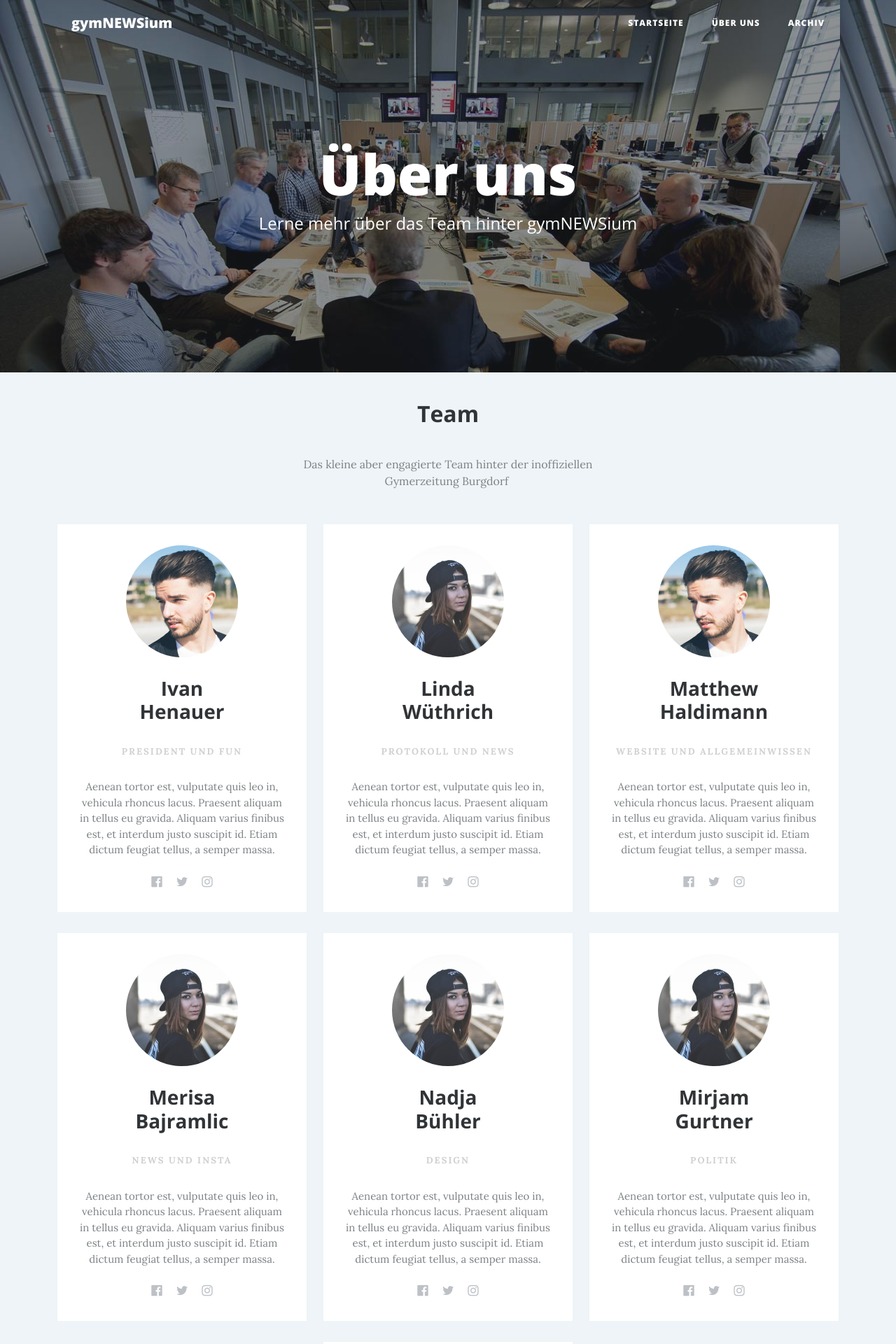
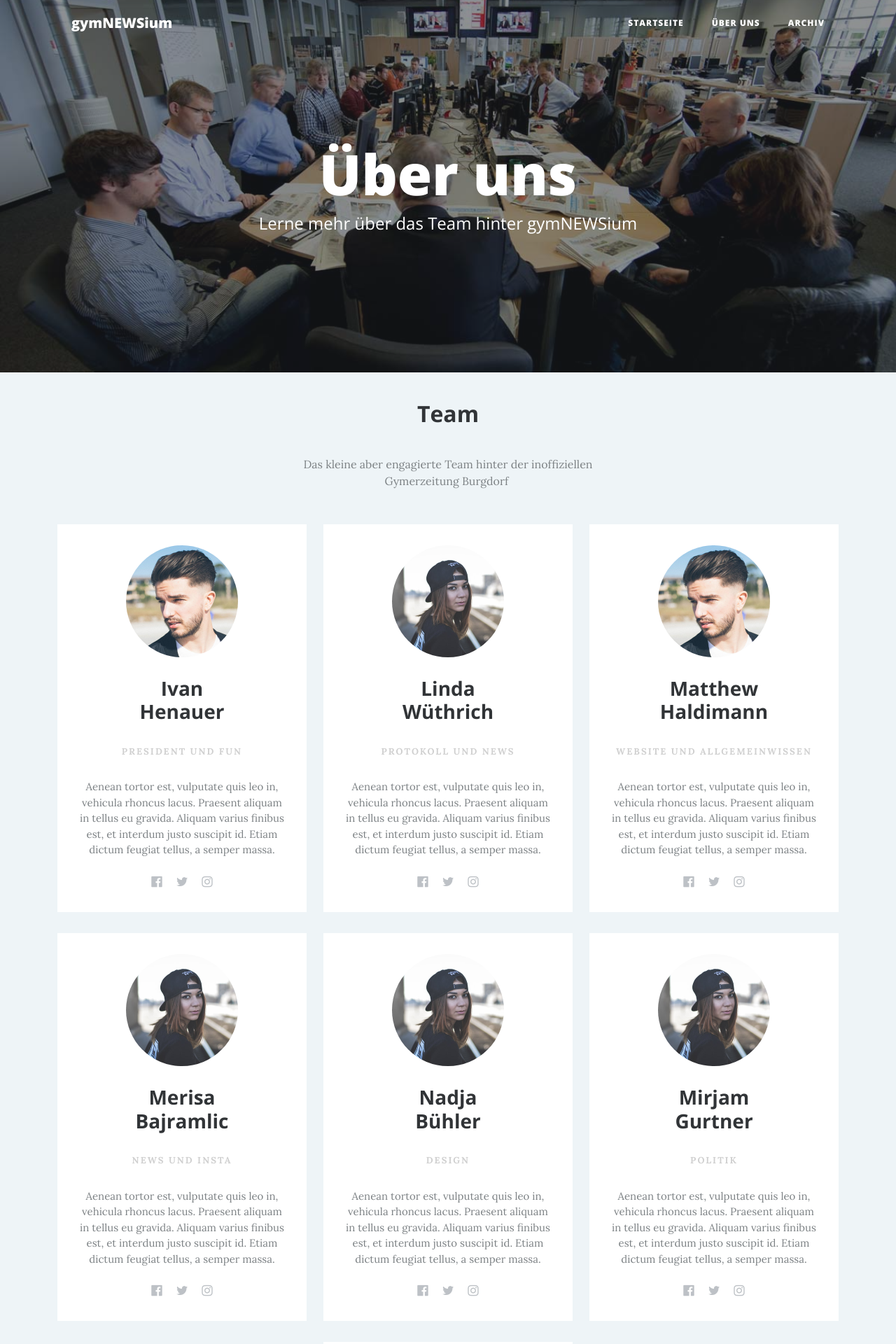
Before and after one commit to gymnewsium/gymnewsium.github.io, a Jekyll site: the page about.html, which Jekyll copies as it is, in a window 1280 px wide. Shown: the top 1920 px of the page at 70% size. Built offline with Jekyll 4.4.1, drawn with Linux system fonts in a browser that asks for light colours.

Commit message:
V1.5.1.1
FAAAAIIIILLL

```diff
--- a/about.html
+++ b/about.html
@@ -27,7 +27,7 @@
             </div>
         </div>
     </nav>
-    <header class="masthead" style="margin-bottom: 0;background: url(&quot;assets/img/Placeholder.jpg&quot;);">
+    <header class="masthead" style="margin-bottom: 0;background: url(&quot;assets/img/Placeholder.jpg&quot;) center / cover no-repeat;">
         <div class="overlay"></div>
         <div class="container">
             <div class="row">
```
